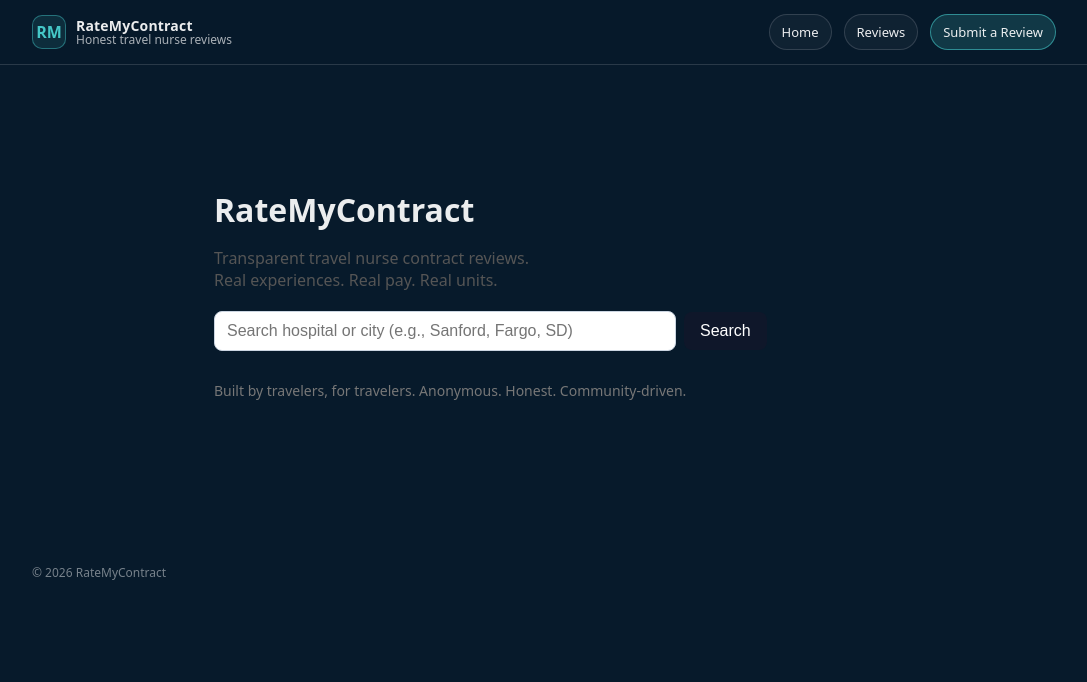
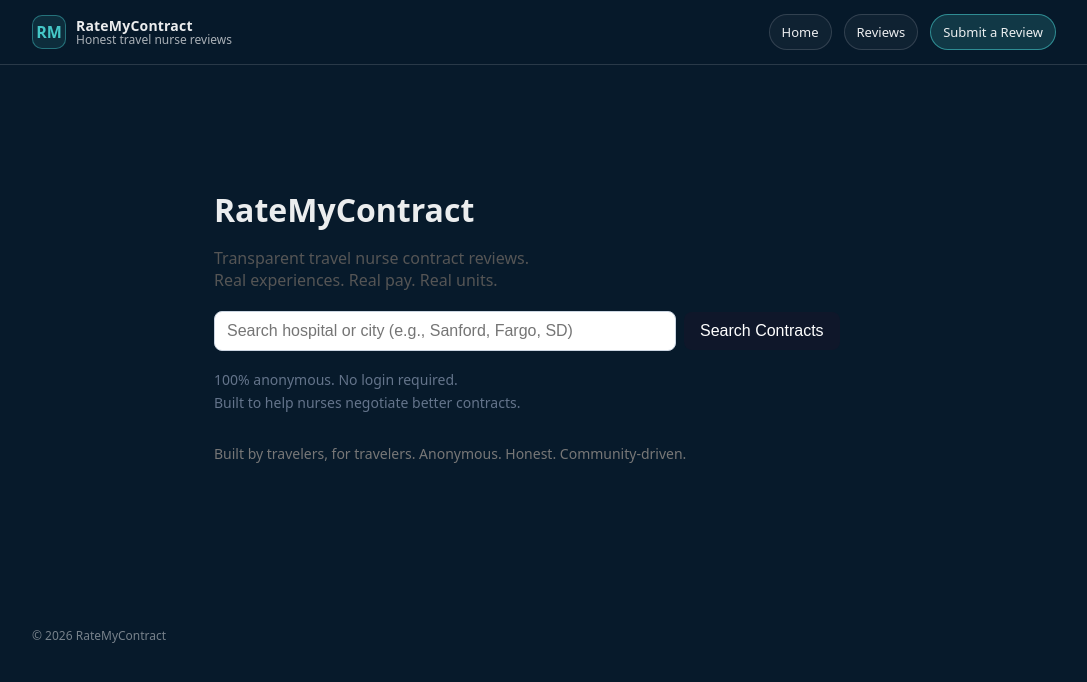
Before and after one commit to meggiehanson15/Ratemycontract, a Next.js app: page / in a window 1280 px wide. Shown: the top 682 px of the page, without its empty margins (96-1183 px from the left). Built offline with nearby package versions, Linux system fonts and the light colour scheme.

Commit message:
Add trust messaging and update CTA

```diff
--- a/app/page.tsx
+++ b/app/page.tsx
@@ -121,9 +121,19 @@ export default function HomePage() {
               cursor: "pointer",
             }}
           >
-            Search
+            Search Contracts
           </button>
         </form>
+        <p style={{
+          marginTop: 18,
+          fontSize: 14,
+          color: "#64748b",
+          lineHeight: 1.6
+        }}>
+          100% anonymous. No login required.
+          <br />
+          Built to help nurses negotiate better contracts.
+        </p>
 
         {/* Dropdown */}
         {open && trimmed.length >= 2 && (
```
